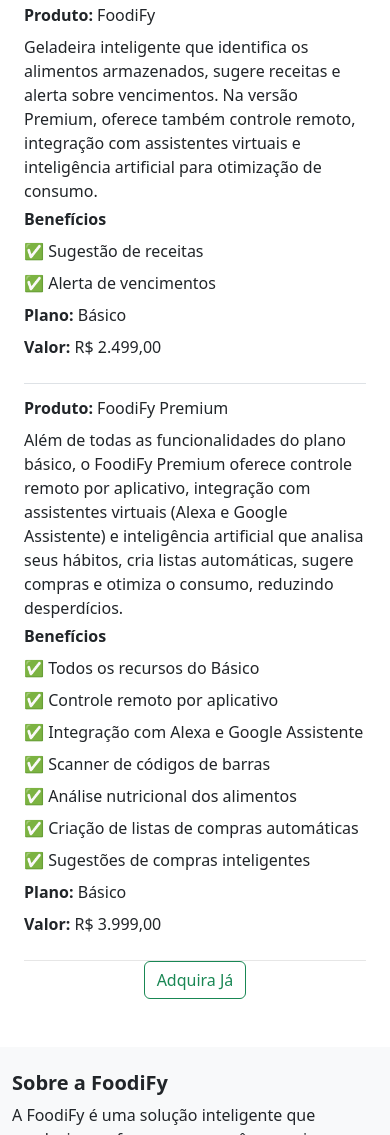
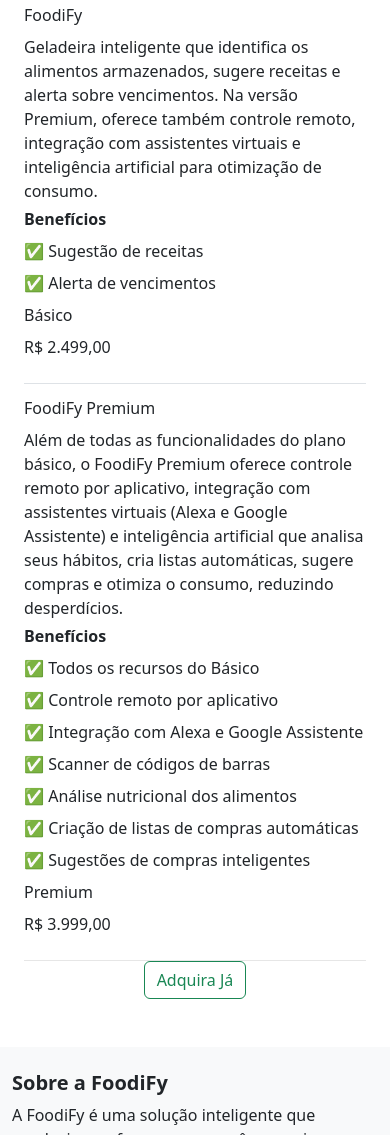
Before and after one commit to Gui250/Desafio-Objetivo-Sistemas, a plain HTML site: page index.html in a window 390 px wide. Shown: the part 3234-4369 px from the top of the page. Drawn offline with nearby package versions, Linux system fonts and the light colour scheme.

Commit message:
alterações feitas

```diff
--- a/index.html
+++ b/index.html
@@ -325,18 +325,15 @@
                         </div>
                       </div>
                       <div class="flex1">
-                        <span class="mobileTitle">Plano:</span> Básico
+                        <span class="mobileTitle">Plano:</span> Premium
                       </div>
                       <div class="flex1">
                         <span class="mobileTitle">Valor:</span> R$ 3.999,00
                       </div>
                     </div>
                   </div>
-                  <!-- Fim tableWrapper -->
                 </div>
-                <!-- Fim table-responsive -->
 
-                <!-- Botão para ação de compra -->
                 <div
                   class="col-12 d-flex align-items-center justify-content-center"
                 >
--- a/style.css
+++ b/style.css
@@ -155,7 +155,6 @@ ul.features li {
   margin-top: 12rem;
 }
 
-/* Apply rules to all mobile devices */
 @media (max-width: 767px) {
   .webdoor {
     margin-top: 2rem;
@@ -171,7 +170,7 @@ ul.features li {
   }
 
   .mobileTitle {
-    display: inline !important;
+    display: inline;
     font-weight: bold;
   }
 }
```
